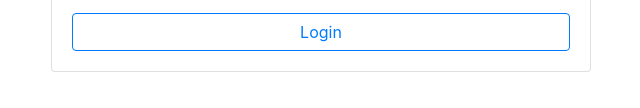
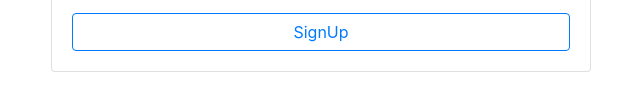
Before and after one commit to rohanpatil3890-a11y/login-task, a plain HTML site: page index.html in a window 1280 px wide. Both pictures are taken after a click on the tab "SignUp". Shown: the part 338-446 px from the top of the page, 319-959 px from the left. Drawn offline with nearby package versions, Linux system fonts and the light colour scheme; some packages are replaced by stand-ins of ours; a script that the page names is missing.

Commit message:
css update

```diff
--- a/index.html
+++ b/index.html
@@ -67,7 +67,7 @@
                                         </select>
                                     </div>
                                     <button id="SignupsubmitBtn" type="submit"
-                                        class="btn btn-outline-primary btn-block">Login</button>
+                                        class="btn btn-outline-primary btn-block">SignUp</button>
                                 </form>
                             </div>
 
```
